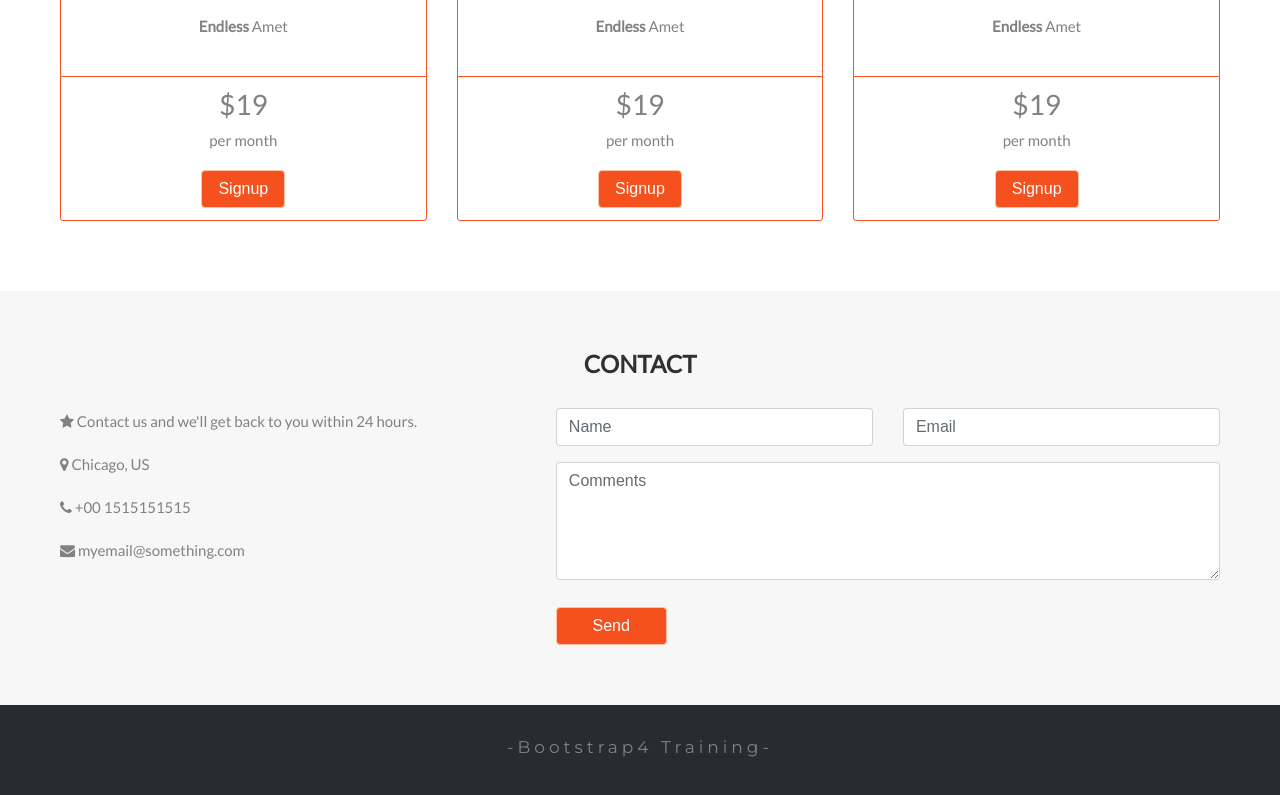
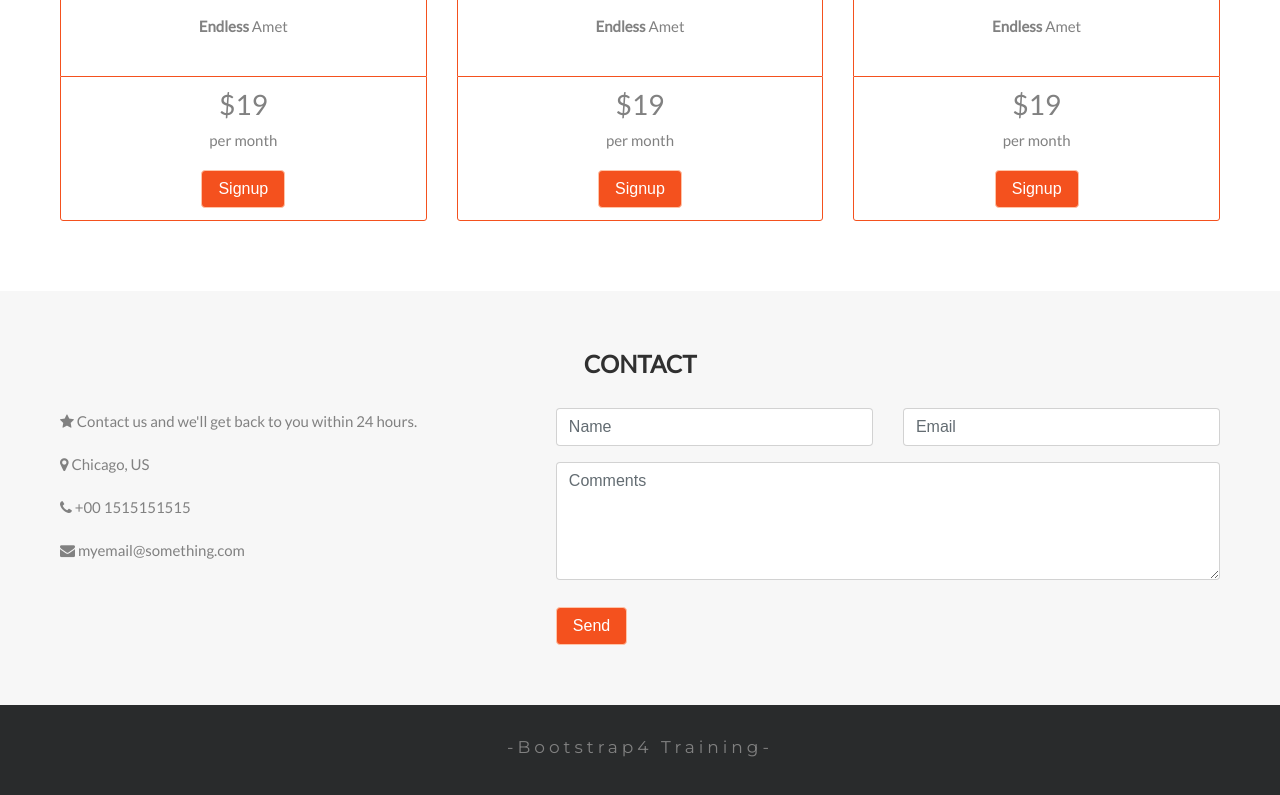
Before and after one commit to NikosDev/Bootstrap-Page2, a plain HTML site: page index.html in a window 1280 px wide. Shown: the part 3119-3914 px from the top of the page. Drawn offline with nearby package versions, Linux system fonts and the light colour scheme; a script that the page names is missing.

Commit message:
Update index.html

```diff
--- a/index.html
+++ b/index.html
@@ -250,7 +250,7 @@
                         </div>
                     </div>
                 </div>
-                    <button type="button" class="btn btn-secondary col-2 ">Send</button>
+                    <button type="button" class="btn btn-secondary col-2-sm ">Send</button>
                 </form>
           </div>
         </div>
```
